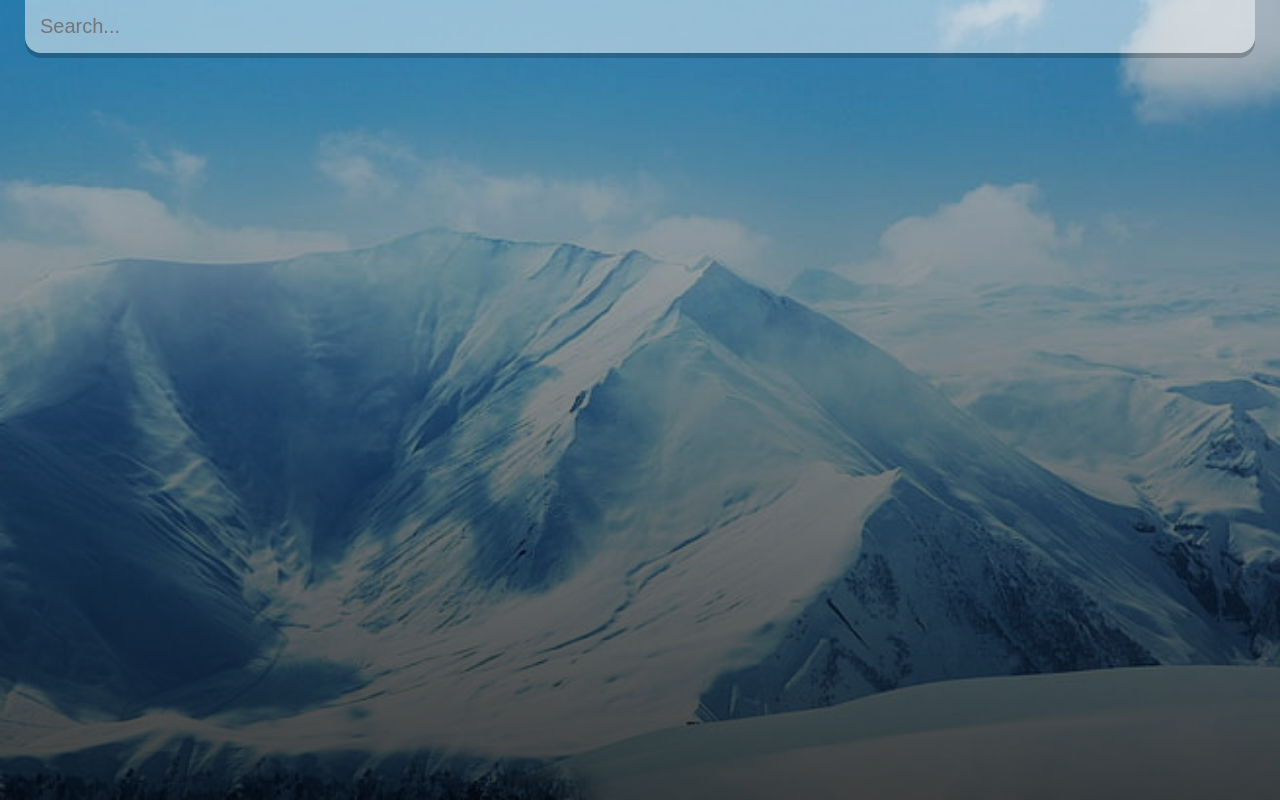
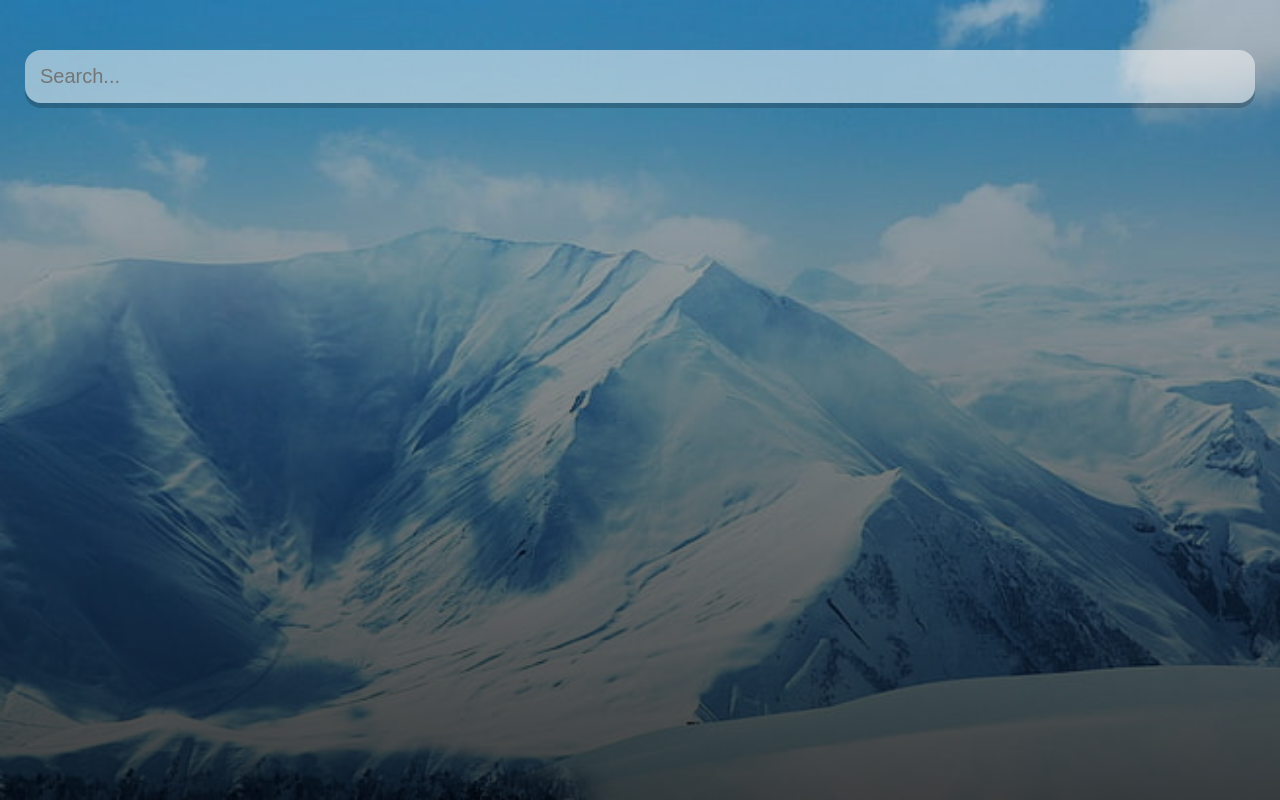
Before and after one commit to Hasanrizvi1993/weather-app, a React (Create React App) app: page / in a window 1280 px wide. Built offline with nearby package versions, Linux system fonts and the light colour scheme.

Commit message:
made changes to css

```diff
--- a/src/index.css
+++ b/src/index.css
@@ -19,11 +19,6 @@ body {
 .app.warm {
   background-image: url("./assets/warm.jpg");
 }
-
-.app.hot {
-  background-image: url("./assets/hot.jpeg");
-}
-
 
 main {
   min-height: 100vh;
@@ -51,8 +46,8 @@ main {
   outline: none;
 
   background-color: rgba(255, 255, 255, 0.5);
-  border-radius: 0px 0px 16px 16px;
-  margin-top: -25px;
+  border-radius: 16px 16px 16px 16px;
+  margin-top: 25px;
 
   box-shadow: 0px 5px rgba(0, 0, 0, 0.2);
 
```
Also changed, not shown: src/assets/hot.jpeg (deleted).
